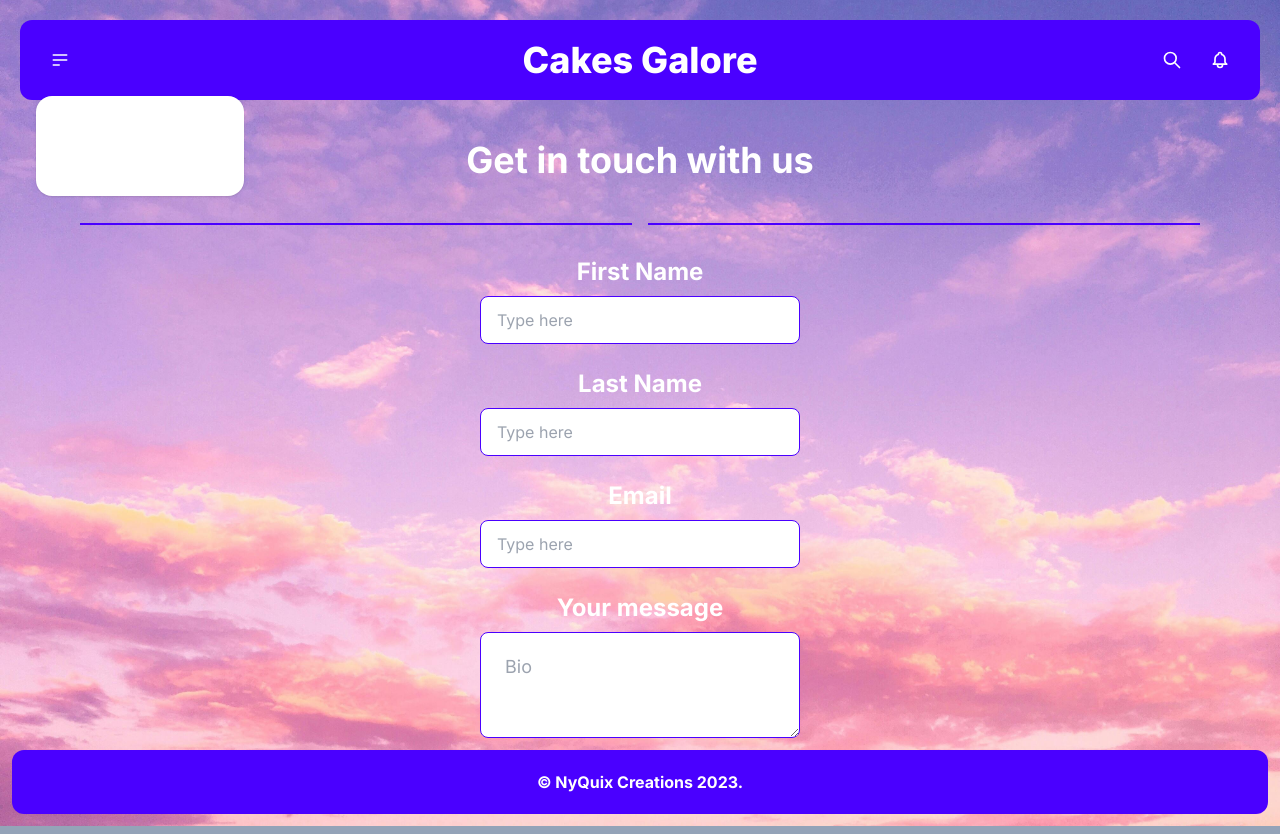
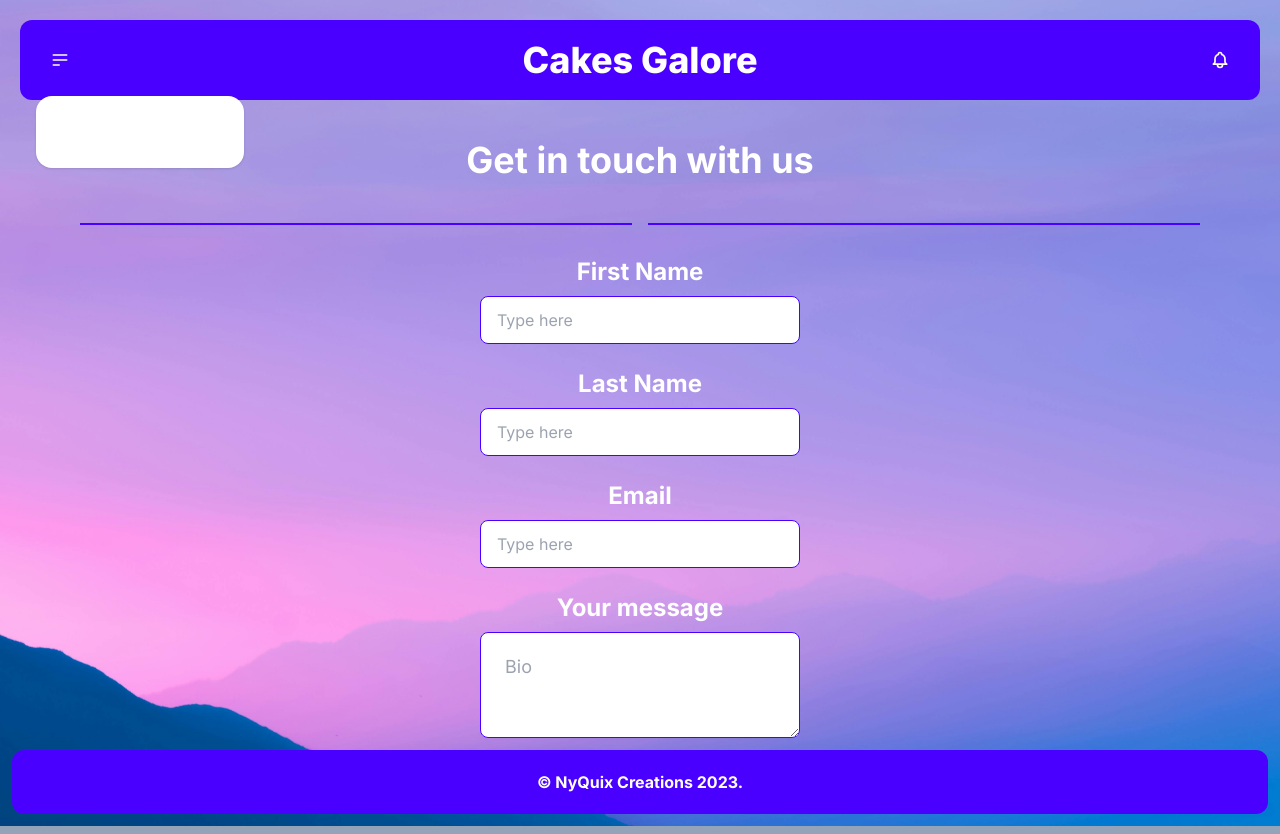
Before and after one commit to MwaiwathuChatha/Cake-Galore-Website, a Next.js app: page /ContactUs in a window 1280 px wide. Both pictures are taken after a click on the button 60 px from the left and 60 px from the top of the page. Built offline with nearby package versions, Linux system fonts and the light colour scheme.

Commit message:
1. Changed background picture on Contact Us page. 2. Added navigational links to dropdown menu in Navbar. 3. Updated website favicon image.

```diff
--- a/app/ContactUs/page.tsx
+++ b/app/ContactUs/page.tsx
@@ -1,5 +1,5 @@
 import React from 'react';
-import back from '@/public/colorBack3.jpg'
+import back from '@/public/colorBack6.jpg'
 import Footer from '../components/Footer';
 import Navbar2 from '../components/Navbar2';
 
--- a/app/components/Navbar.tsx
+++ b/app/components/Navbar.tsx
@@ -28,8 +28,8 @@ const Navbar = () => {
       </div>
       <div tabIndex={0} className="mt-3 z-[1] card card-compact dropdown-content w-52 bg-base-100 shadow">
         <div className="card-body">
-          <span className="font-bold text-lg text-zinc-800">8 Items</span>
-          <span className="text-info">Subtotal: $999</span>
+          <span className="font-bold text-lg text-zinc-800">Items</span>
+          <span className="text-info">Subtotal: </span>
           <div className="card-actions">
             <button className="btn btn-primary btn-block">View cart</button>
           </div>
--- a/app/components/Navbar2.tsx
+++ b/app/components/Navbar2.tsx
@@ -1,4 +1,5 @@
 import React from 'react'
+import Link from 'next/link'
 
 const Navbar2 = () => {
   return (
@@ -10,9 +11,12 @@ const Navbar2 = () => {
         <svg xmlns="http://www.w3.org/2000/svg" className="h-5 w-5" fill="none" viewBox="0 0 24 24" stroke="currentColor"><path strokeLinecap="round" strokeLinejoin="round" strokeWidth="2" d="M4 6h16M4 12h16M4 18h7" /></svg>
       </div>
       <ul tabIndex={0} className="menu menu-sm dropdown-content mt-3 z-[1] p-2 shadow bg-base-100 rounded-box w-52">
-        <li><a>Homepage</a></li>
-        <li><a>Portfolio</a></li>
-        <li><a>About</a></li>
+        <li><Link href="/">
+    Homepage
+        </Link></li>
+        <li><Link href="/ContactUs">
+          Contact us
+        </Link></li>
       </ul>
     </div>
   </div>
@@ -20,9 +24,7 @@ const Navbar2 = () => {
     <a className="btn btn-ghost text-4xl font-extrabold">Cakes Galore</a>
   </div>
   <div className="navbar-end">
-    <button className="btn btn-ghost btn-circle">
-      <svg xmlns="http://www.w3.org/2000/svg" className="h-5 w-5" fill="none" viewBox="0 0 24 24" stroke="currentColor"><path strokeLinecap="round" strokeLinejoin="round" strokeWidth="2" d="M21 21l-6-6m2-5a7 7 0 11-14 0 7 7 0 0114 0z" /></svg>
-    </button>
+
     <button className="btn btn-ghost btn-circle">
       <div className="indicator">
         <svg xmlns="http://www.w3.org/2000/svg" className="h-5 w-5" fill="none" viewBox="0 0 24 24" stroke="currentColor"><path strokeLinecap="round" strokeLinejoin="round" strokeWidth="2" d="M15 17h5l-1.405-1.405A2.032 2.032 0 0118 14.158V11a6.002 6.002 0 00-4-5.659V5a2 2 0 10-4 0v.341C7.67 6.165 6 8.388 6 11v3.159c0 .538-.214 1.055-.595 1.436L4 17h5m6 0v1a3 3 0 11-6 0v-1m6 0H9" /></svg>
```
Also changed, not shown: app/icon.png (added).
